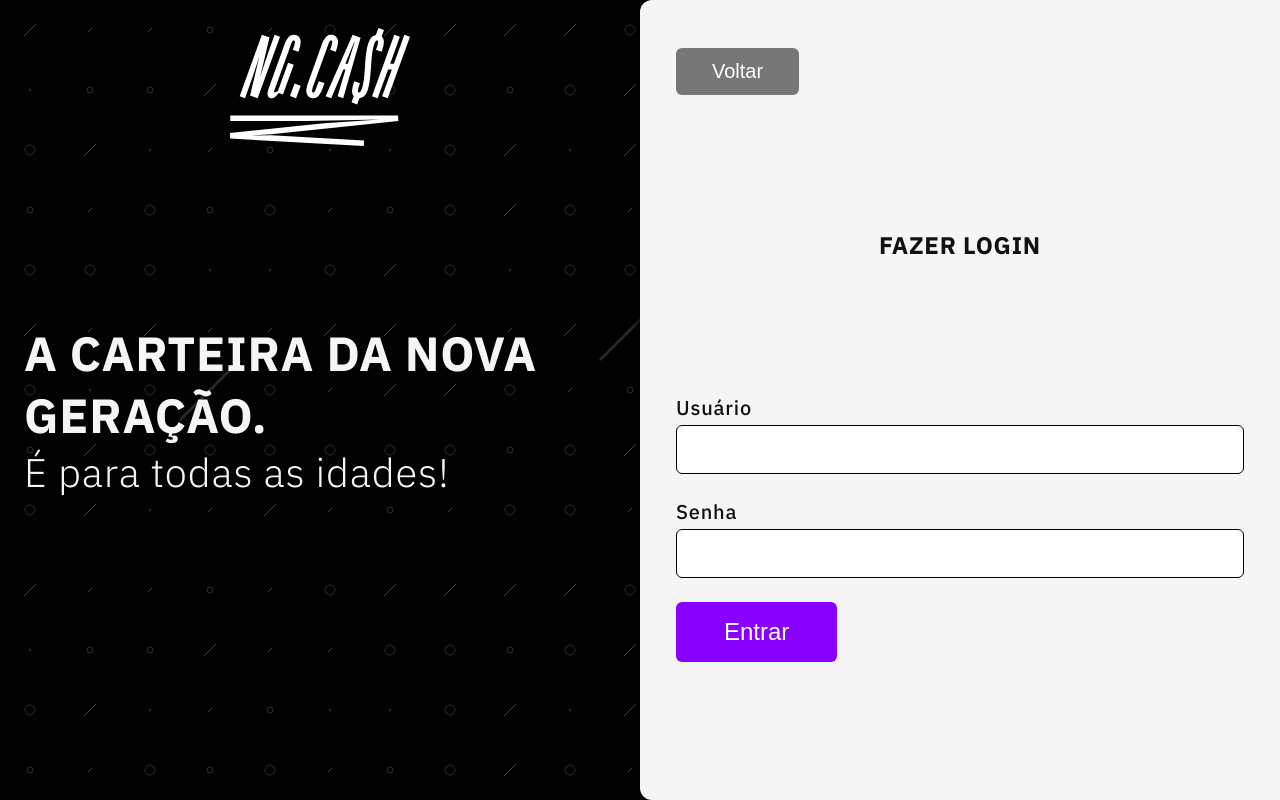
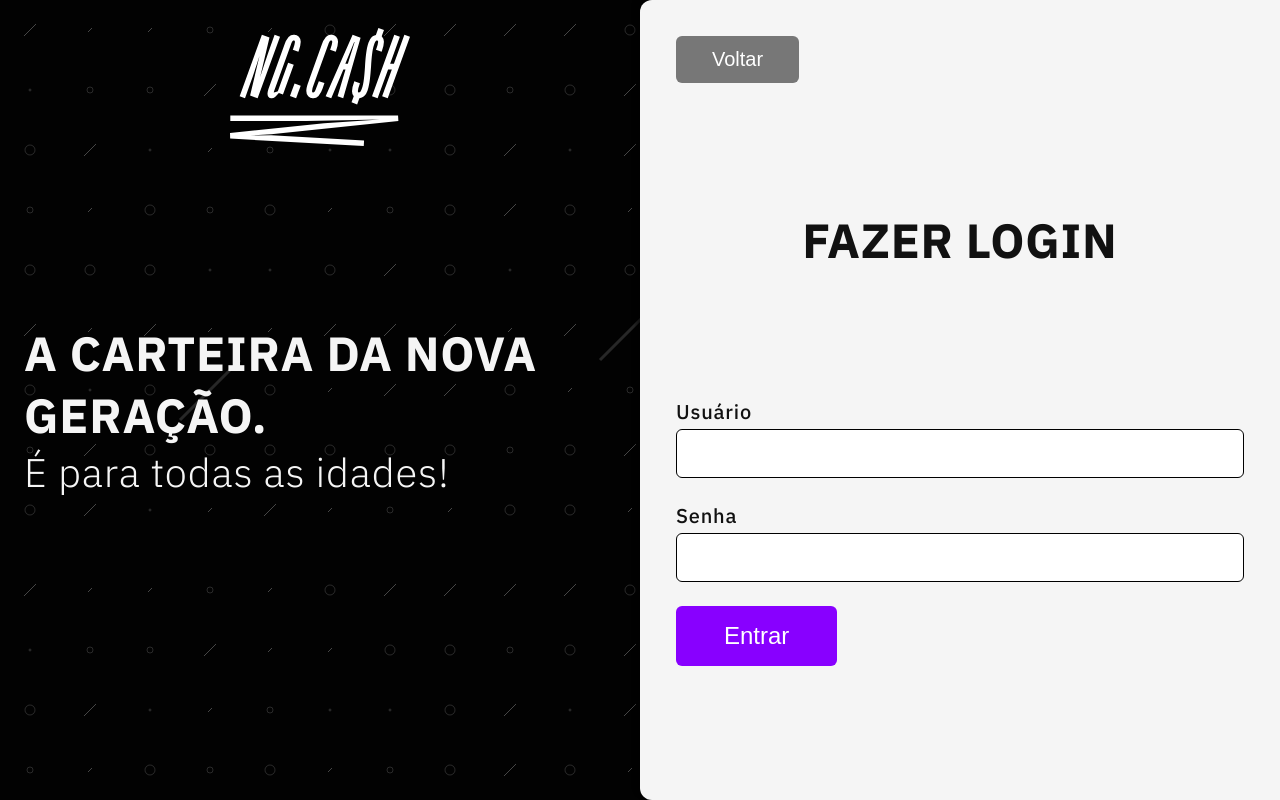
Before and after one commit to filipegallodev/banco-digital, a React (Vite) app in the folder frontend/: page /login in a window 1280 px wide. Built offline with nearby package versions, Linux system fonts and the light colour scheme.

Commit message:
return buttons fixed styles / register screen resize working now

```diff
--- a/frontend/src/components/FirstScreen/FirstScreen.css
+++ b/frontend/src/components/FirstScreen/FirstScreen.css
@@ -14,6 +14,7 @@
 }
 
 .nav-container .primary-title {
+  font-size: 2.5rem;
   width: 100%;
 }
 
--- a/frontend/src/components/Login/LoginScreen.css
+++ b/frontend/src/components/Login/LoginScreen.css
@@ -5,7 +5,7 @@
   height: 100vh;
   background-color: #f5f5f5;
   border-radius: 12px 0 0 12px;
-  padding: 24px 36px;
+  padding: 12px 36px;
   box-shadow: -4px -4px 4px rgba(0, 0, 0, 0.5);
   box-sizing: border-box;
   display: flex;
@@ -14,12 +14,14 @@
 }
 
 .login-container .primary-title {
+  font-size: 3rem;
   width: 100%;
   text-align: center;
 }
 
 .login-form {
   width: 100%;
+  margin-bottom: 36px;
 }
 
 @media (max-width: 800px) {
--- a/frontend/src/components/Register/RegisterScreen.css
+++ b/frontend/src/components/Register/RegisterScreen.css
@@ -5,7 +5,7 @@
   height: 100vh;
   background-color: #f5f5f5;
   border-radius: 12px 0 0 12px;
-  padding: 24px 36px;
+  padding: 12px 36px;
   box-shadow: -4px -4px 4px rgba(0, 0, 0, 0.5);
   box-sizing: border-box;
   display: flex;
@@ -94,3 +94,9 @@ button.active:hover {
     box-sizing: border-box;
   }
 }
+
+@media (max-height: 800px) {
+  .register-container {
+    height: 100%;
+  }
+}
```
